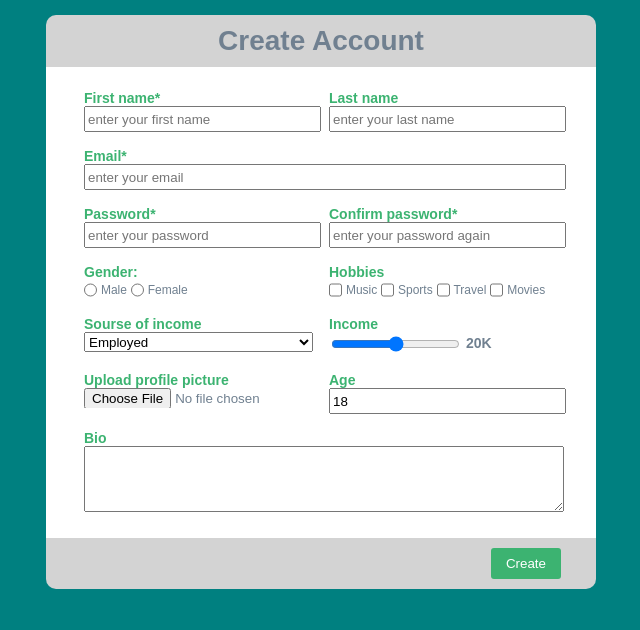
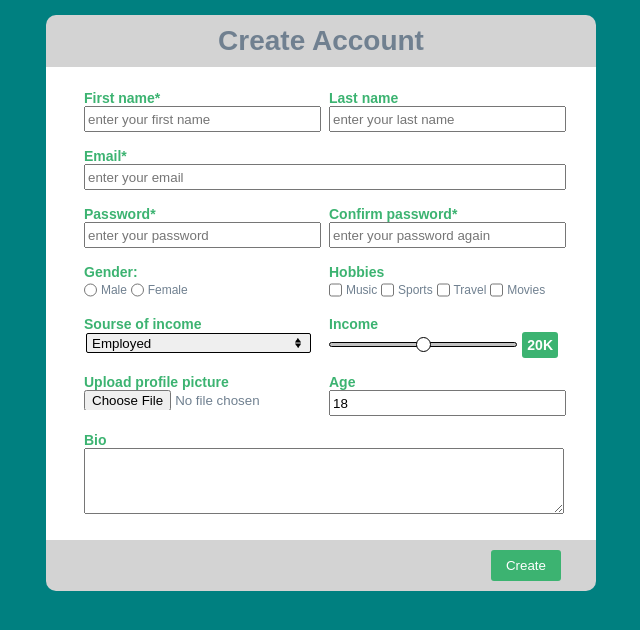
Before and after one commit to pavloMyskiv/Task1_3, a plain HTML site: page index.html in a window 1280 px wide. Shown: the whole page, without its empty margins (319-959 px from the left). Drawn offline with Linux system fonts and the light colour scheme.

Commit message:
Add custom style for range and custom arrows for select

```diff
--- a/stylesheet/style.scss
+++ b/stylesheet/style.scss
@@ -1,3 +1,5 @@
+@import "range-style.css";
+
 $maincolor: #3CB371;
 $paddinItem: 8px;
 $inputWeigth: 100%;
@@ -143,10 +145,36 @@ form{
 }
 .sourse_of_income {
     padding: $paddinItem;
+    .select_wrapper {
+        padding: 1px 2px;
+        position: relative;
+    }
+    .select_wrapper::after{
+        content: "";
+        position: absolute;
+        top: 50%;
+        right: 10px;
+        transform: translateY(-50%);
+        display: block;
+        width: 10px;
+        height: 10px;
+        background-image: url("/image/arrows.png");
+        background-size: contain;
+        pointer-events: none;
+    }
     select {
         width: $inputWeigth;
         height: $inputHeigth;
         cursor: pointer;
+        appearance: none;
+        -moz-appearance:none;
+        -webkit-appearance:none;
+        border: 1px solid #000;
+        border-radius: 2px;
+        padding: 1px 25px 1px 5px;
+    }
+    select::-ms-expand{
+        display: none;
     }
     p {
         color: $maincolor;
@@ -154,21 +182,27 @@ form{
 }
 .income {
     padding: $paddinItem;
-    label {
+    .range_wrapper{
+    display: flex;
+    justify-content: center;
+    align-items: center;
+    }
+    output {
         padding: 5px;
+        margin-left: 5px;
         color: #fff;
         border-radius: 3px;
         background-color: $maincolor;
+        vertical-align: middle;
     }
     input {
-        max-width: $inputWeigth;
-        height: $inputHeigth;
+        flex: 1 1 auto;
+        align-self: stretch;
         vertical-align: middle;
-        cursor: pointer;
     }
     p {
         color: $maincolor;
-        vertical-align: middle;
+
     }
 }
 .upload_picture {
@@ -220,3 +254,92 @@ button {
     border: none;
     cursor: pointer;
 }
+input[type=range] {
+height: 5px;
+-webkit-appearance: none;
+margin: 10px 0;
+max-width: 100%;
+}
+input[type=range]:focus {
+outline: none;
+}
+input[type=range]::-webkit-slider-runnable-track {
+width: 100%;
+height: 5px;
+cursor: pointer;
+animate: 0.2s;
+box-shadow: 0px 0px 0px #353535;
+background: #c1c1c1;
+border-radius: 5px;
+border: 1px solid #000000;
+}
+input[type=range]::-webkit-slider-thumb {
+box-shadow: 0px 0px 0px #353535;
+border: 1px solid #000000;
+height: 15px;
+width: 15px;
+border-radius: 15px;
+background: #ffffff;
+cursor: pointer;
+-webkit-appearance: none;
+margin-top: -6px;
+}
+input[type=range]:focus::-webkit-slider-runnable-track {
+background: #c1c1c1;
+}
+input[type=range]::-moz-range-track {
+width: 100%;
+height: 10px;
+cursor: pointer;
+animate: 0.2s;
+box-shadow: 0px 0px 0px #353535;
+background: #c1c1c1;
+border-radius: 5px;
+border: 1px solid #000000;
+}
+input[type=range]::-moz-range-thumb {
+box-shadow: 0px 0px 0px #353535;
+border: 1px solid #000000;
+height: 15px;
+width: 15px;
+border-radius: 15px;
+background: #ffffff;
+cursor: pointer;
+}
+input[type=range]::-ms-track {
+width: 100%;
+height: 10px;
+cursor: pointer;
+animate: 0.2s;
+background: transparent;
+border-color: transparent;
+color: transparent;
+}
+input[type=range]::-ms-fill-lower {
+background: #c1c1c1;
+border: 1px solid #000000;
+border-radius: 15px;
+box-shadow: 0px 0px 0px #353535;
+}
+input[type=range]::-ms-fill-upper {
+background: #c1c1c1;
+border: 1px solid #000000;
+border-radius: 15px;
+box-shadow: 0px 0px 0px #353535;
+}
+input[type=range]::-ms-thumb {
+margin-top: 1px;
+box-shadow: 0px 0px 0px #353535;
+border: 1px solid #000000;
+height: 15px;
+width: 15px;
+border-radius: 15px;
+background: #ffffff;
+cursor: pointer;
+}
+input[type=range]:focus::-ms-fill-lower {
+background: #c1c1c1;
+}
+input[type=range]:focus::-ms-fill-upper {
+background: #c1c1c1;
+}
```
Also changed, not shown: image/arrows.png (added), stylesheet/style.css, 1 other file.
